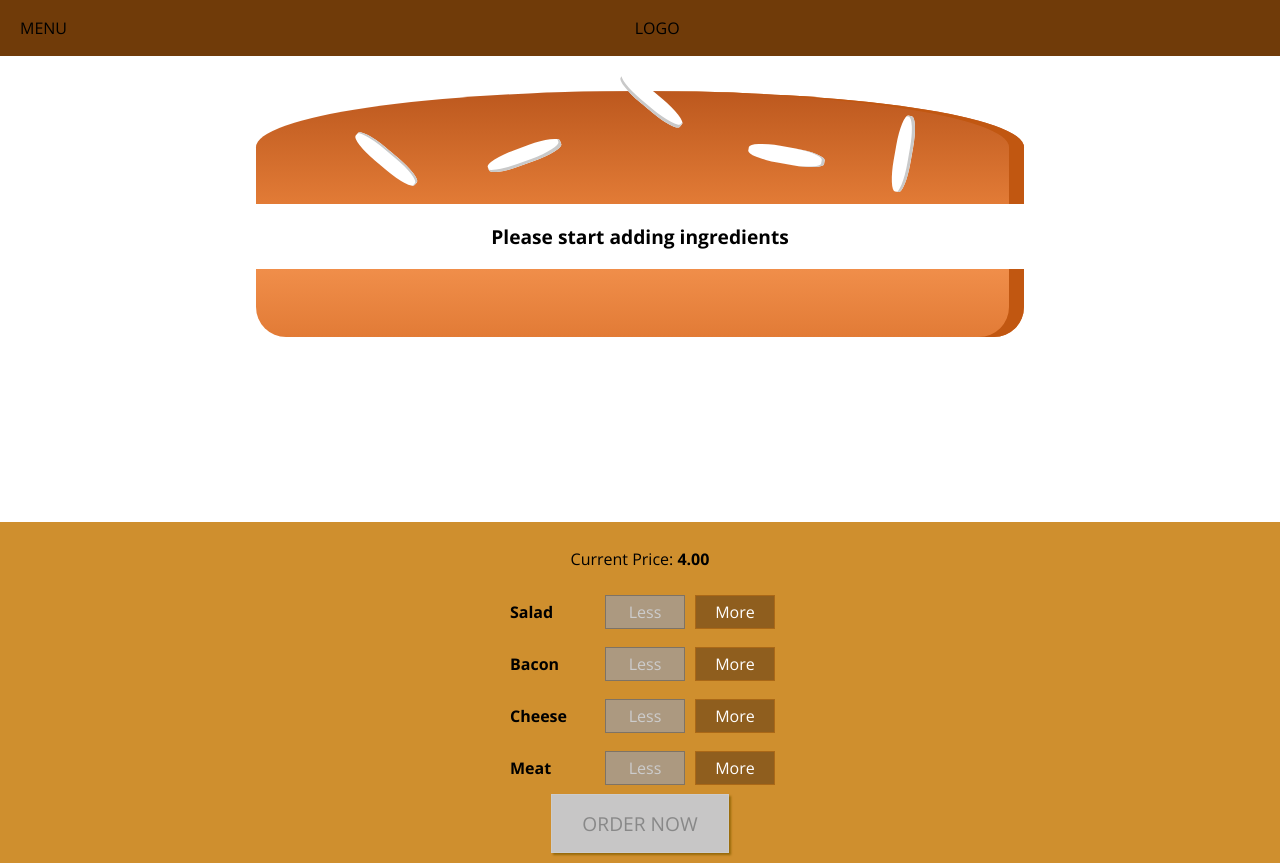
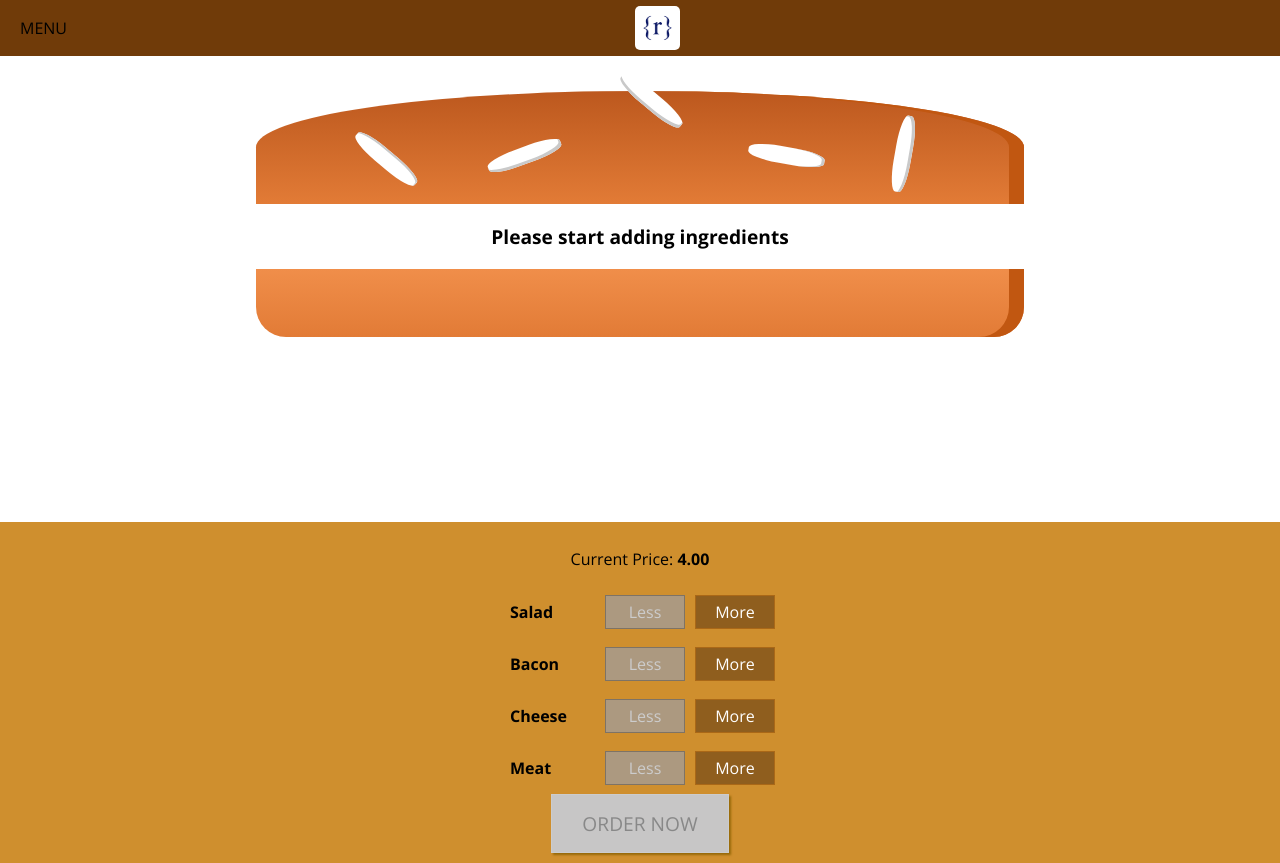
Before and after one commit to rivermanvr/burgerbld_app, a React app: page / in a window 1280 px wide. Built offline with nearby package versions, Linux system fonts and the light colour scheme.

Commit message:
logo implemented

```diff
--- /dev/null
+++ b/src/components/Logo/Logo.css
@@ -0,0 +1,11 @@
+.Logo {
+  background-color: white;
+  padding: 8px;
+  height: 80%;
+  box-sizing: border-box;
+  border-radius: 5px;
+}
+
+.Logo img {
+  height: 100%;
+}
--- a/src/components/Logo/Logo.js
+++ b/src/components/Logo/Logo.js
@@ -1,7 +1,11 @@
 import React from 'react';
+import RivConLogo from '../../assets/images/RivConLogo.png';
+import classes from './Logo.css';
 
 const logo = (props) => (
-
+  <div className={ classes.Logo }>
+    <img src={ RivConLogo } alt="MyBurgerBld" />
+  </div>
 );
 
 export default logo;
--- a/src/components/Navigation/Toolbar/Toolbar.js
+++ b/src/components/Navigation/Toolbar/Toolbar.js
@@ -1,10 +1,11 @@
 import React from 'react';
 import classes from './Toolbar.css';
+import Logo from '../../Logo/Logo';
 
 const toolbar = (props) => (
   <header className={ classes.Toolbar }>
     <div>MENU</div>
-    <div>LOGO</div>
+    <Logo />
     <nav>
       <ul>
         ...
```
Also changed, not shown: src/assets/images/RivConLogo.png (renamed from assets/images/RivCon-logo_2017-300x300.png).
